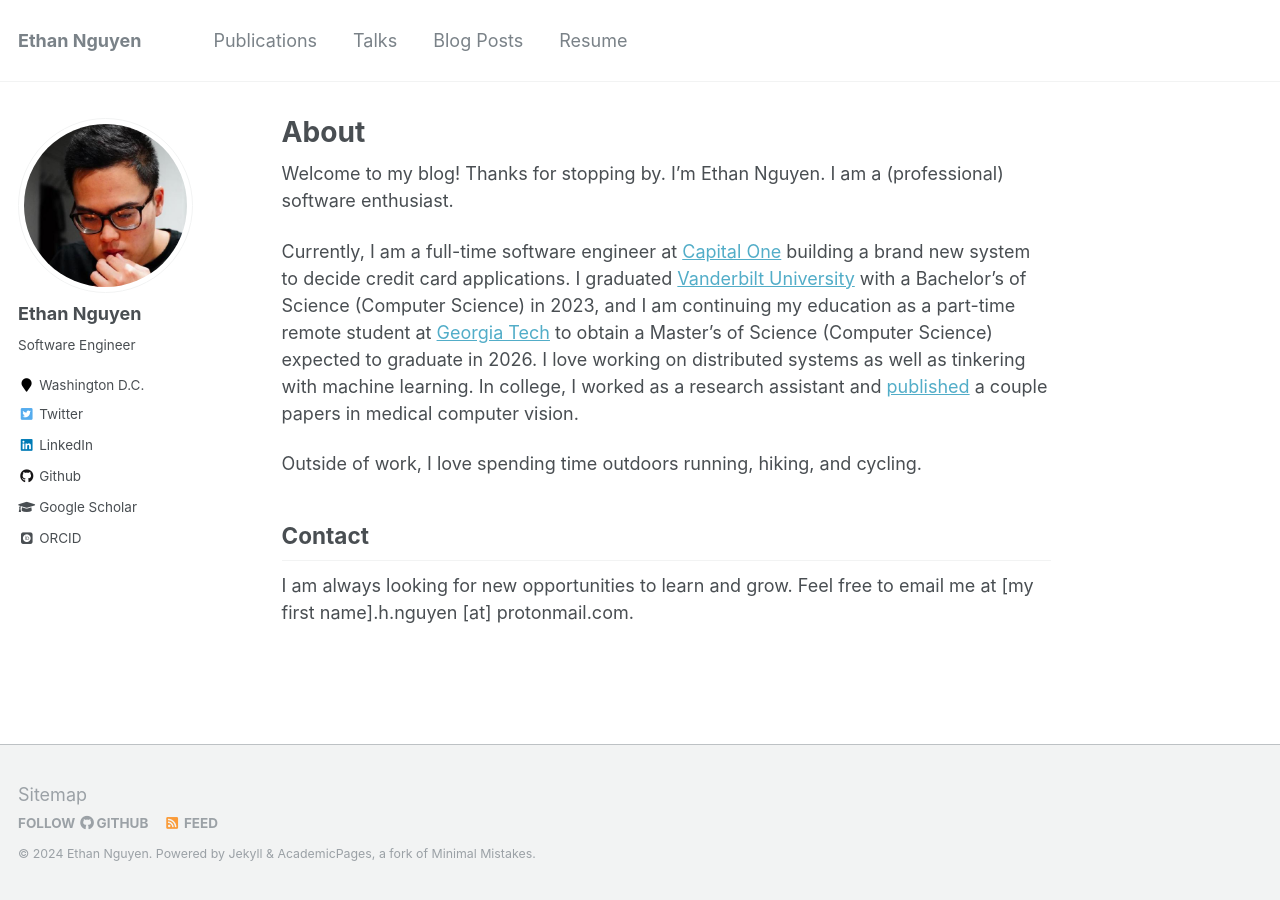
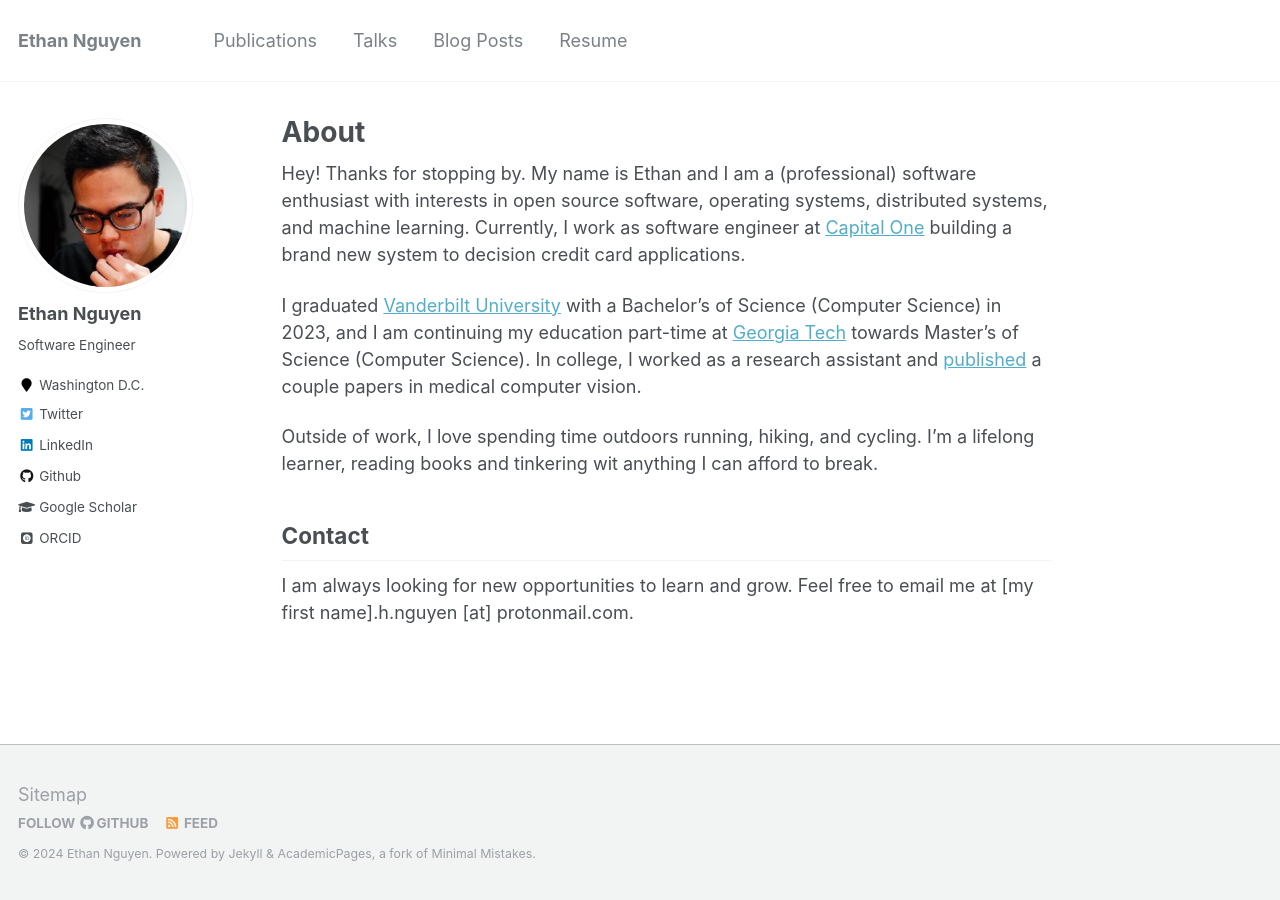
Before and after one commit to EthanHNguyen/ethanhnguyen.github.io, a Jekyll site: the page built from _pages/about.md, in a window 1280 px wide. Built offline with Jekyll 4.4.1, drawn with Linux system fonts in a browser that asks for light colours; some web fonts are replaced.

Commit message:
update about me

```diff
--- a/_pages/about.md
+++ b/_pages/about.md
@@ -8,11 +8,11 @@ redirect_from:
   - /about.html
 ---
 
-Welcome to my blog! Thanks for stopping by. I'm Ethan Nguyen. I am a (professional) software enthusiast.
+Hey! Thanks for stopping by. My name is Ethan and I am a (professional) software enthusiast with interests in open source software, operating systems, distributed systems, and machine learning. Currently, I work as software engineer at [Capital One](https://en.wikipedia.org/wiki/Capital_One) building a brand new system to decision credit card applications.
 
-Currently, I am a full-time software engineer at [Capital One](https://en.wikipedia.org/wiki/Capital_One) building a brand new system to decide credit card applications. I graduated [Vanderbilt University](https://en.wikipedia.org/wiki/Vanderbilt_University) with a Bachelor's of Science (Computer Science) in 2023, and I am continuing my education as a part-time remote student at [Georgia Tech](https://en.wikipedia.org/wiki/Georgia_Tech) to obtain a Master's of Science (Computer Science) expected to graduate in 2026. I love working on distributed systems as well as tinkering with machine learning. In college, I worked as a research assistant and [published](https://ethanhn.com/publications/) a couple papers in medical computer vision.
+I graduated [Vanderbilt University](https://en.wikipedia.org/wiki/Vanderbilt_University) with a Bachelor's of Science (Computer Science) in 2023, and I am continuing my education part-time at [Georgia Tech](https://en.wikipedia.org/wiki/Georgia_Tech) towards  Master's of Science (Computer Science). In college, I worked as a research assistant and [published](https://ethanhn.com/publications/) a couple papers in medical computer vision.
 
-Outside of work, I love spending time outdoors running, hiking, and cycling.
+Outside of work, I love spending time outdoors running, hiking, and cycling. I'm a lifelong learner, reading books and tinkering wit anything I can afford to break.
 
 ## Contact
 I am always looking for new opportunities to learn and grow. Feel free to email me at [my first name].h.nguyen [at] protonmail.com.
```
